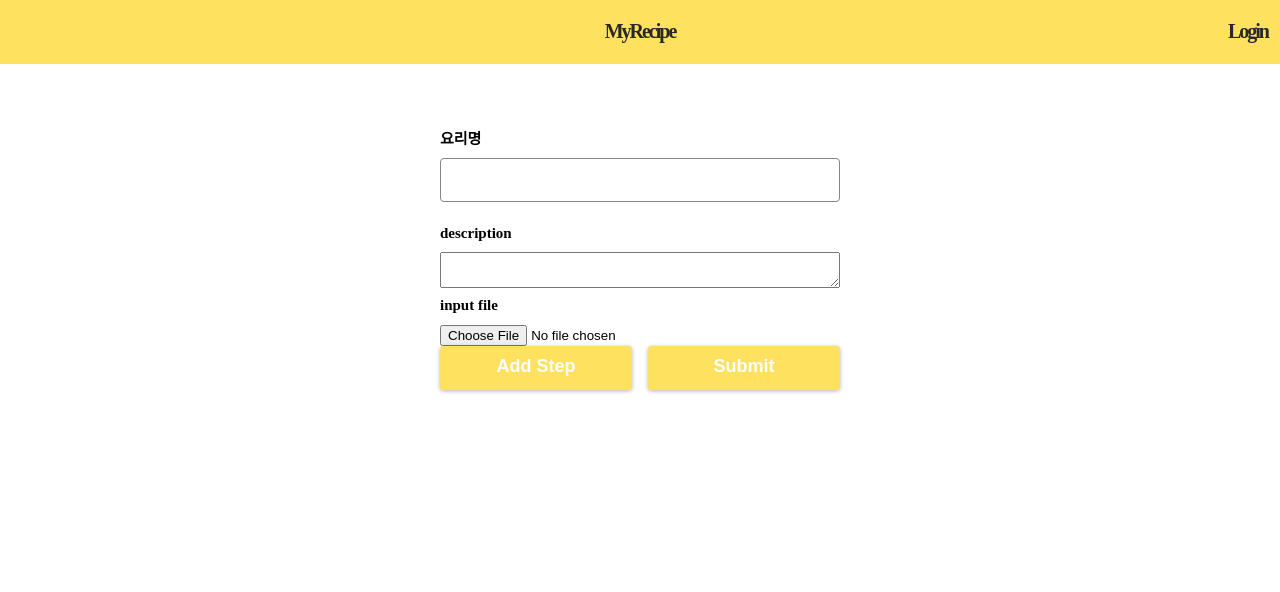
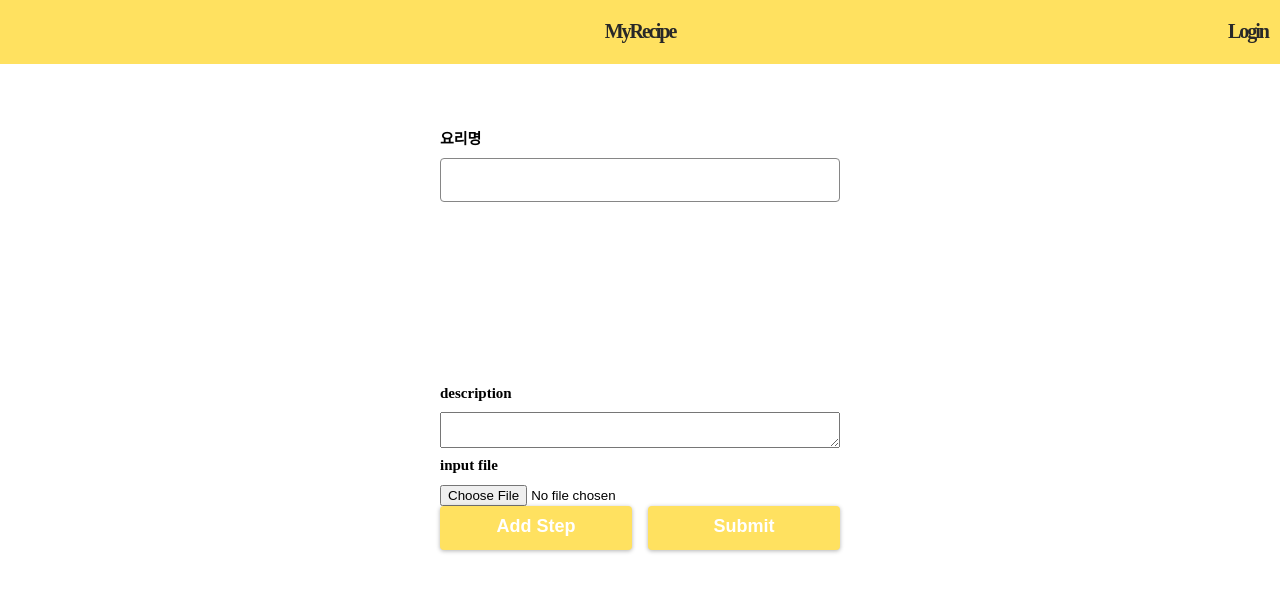
Before and after one commit to kimsg64/MyRecipe, a React (Create React App) app: page /add-recipe in a window 1280 px wide. Shown: the top 592 px of the page. Built offline with nearby package versions, Linux system fonts and the light colour scheme; no server answers.

Commit message:
add recpie input

```diff
--- a/src/components/AddRecipeInputGroup/index.tsx
+++ /dev/null
@@ -1,23 +0,0 @@
-import { Label } from '@pages/SignUp/style';
-import { FileInput, TextArea } from './style';
-
-const AddRecipeInputGroup = () => {
-    return (
-        <div>
-            <Label>
-                <span>description</span>
-                <div>
-                    <TextArea></TextArea>
-                </div>
-            </Label>
-            <Label>
-                <span>input file</span>
-                <div>
-                    <FileInput type="file" />
-                </div>
-            </Label>
-        </div>
-    );
-};
-
-export default AddRecipeInputGroup;
--- a/src/components/AddRecipeInputGroup/style.tsx
+++ /dev/null
@@ -1,9 +0,0 @@
-import styled from '@emotion/styled';
-
-export const TextArea = styled.textarea`
-    width: 100%;
-`;
-
-export const FileInput = styled.input`
-    width: 100%;
-`;
--- a/src/components/Header/index.tsx
+++ b/src/components/Header/index.tsx
@@ -17,7 +17,7 @@ const Header = ({ onClickHamburger }: HeaderProps) => {
     const { currentUser } = useUserContext();
     const email = currentUser?.email ?? '';
 
-    console.log('user: ', currentUser);
+    // console.log('user: ', currentUser);
 
     const onClickProfile = useCallback(() => {
         setIsOpenProfile((prev) => !prev);
--- a/src/hooks/useInput.tsx
+++ b/src/hooks/useInput.tsx
@@ -1,12 +1,14 @@
-import { useCallback, useState } from 'react';
+import { ChangeEvent, useCallback, useState } from 'react';
 
+// const useInput = (initialData: String) => {
 const useInput = (initialData: any) => {
     const [value, setValue] = useState(initialData);
-    const handler = useCallback((e: any) => {
+    // const onChangeHandler = useCallback((e: ChangeEvent<HTMLInputElement | HTMLTextAreaElement>) => {
+    const onChangeHandler = useCallback((e: any) => {
         setValue(e.target.value);
     }, []);
     // console.log(value);
-    return [value, handler, setValue];
+    return [value, onChangeHandler, setValue];
 };
 
 export default useInput;
--- a/src/pages/Add/index.tsx
+++ b/src/pages/Add/index.tsx
@@ -2,60 +2,52 @@ import React, { useCallback, useState } from 'react';
 
 import DefaultLayout from '@layouts/DefaultLayout';
 import { Form, Input, Label } from '@pages/SignUp/style';
-import { ButtonsContainer, SmallButton } from './style';
-import AddRecipeInputGroup from '@components/AddRecipeInputGroup';
+import { ButtonsContainer, FileInput, SmallButton, TempContainer, TextArea } from './style';
 
 import useInput from '@hooks/useInput';
 import { db } from '@utils/firebase';
 import { addDoc, collection } from 'firebase/firestore';
 import { useUserContext } from '@contexts/UserProvider';
-import { IStep, IIngredient, IRecipe, IUsedIngredient } from '@typings/db';
-
-type Inputs = {
-    sequence: Number;
-    steps: IStep[];
-};
+import { IStep, IRecipe } from '@typings/db';
 
 const Add = () => {
     const { currentUser } = useUserContext();
     const [cuisine, onChangeCuisine] = useInput('');
-    const [steps, setSteps] = useState([{}]);
+    const [steps, setSteps] = useState<IStep[]>([{ sequence: 1 }]);
+    const [description, onChangeDescription, setDescription] = useInput('');
 
     const onClickAddButton = useCallback(() => {
-        setSteps((prev) => [...prev, {}]);
-    }, []);
+        if (description) {
+            setSteps((prev) =>
+                [...prev, { sequence: prev[prev.length - 1].sequence++, description }].sort(
+                    (a, b) => a.sequence - b.sequence,
+                ),
+            );
+            setDescription('');
+        }
+    }, [description, setDescription]);
 
-    const onSubmitForm = async (e: React.FormEvent<HTMLFormElement>) => {
-        console.log('check this out');
+    const onSubmitForm = useCallback(
+        async (e: React.FormEvent<HTMLFormElement>) => {
             e.preventDefault();
+            if (!cuisine || !steps) return;
             try {
-            // const ingredient: IIngredient = {
-            //     name: '테스트 재료',
-            //     unit: '개',
-            // };
-            // const used: IUsedIngredient = {
-            //     ingredient,
-            //     amount: 3,
-            // };
-            // const step: IStep = {
-            //     description: '스텝들',
-            //     sequence: 1,
-            //     usedIngredients: [used],
-            // };
-            // const recipe: IRecipe = {
-            //     owner: currentUser?.uid ?? 'guest',
-            //     cuisine: '테스트 요리',
-            //     steps: [step],
-            //     ingredients: [ingredient],
-            //     isBest: false,
-            //     isNew: false,
-            // };
-            // const docRef = await addDoc(collection(db, 'recipe'), recipe);
-            // console.log('success', docRef);
+                const recipe: IRecipe = {
+                    owner: currentUser?.uid ?? 'guest',
+                    cuisine,
+                    steps: steps.slice(0, -1),
+                    ingredients: [{ name: 'hell', unit: 'point' }],
+                    isBest: false,
+                    isNew: false,
+                };
+                const docRef = await addDoc(collection(db, 'recipe'), recipe);
+                console.log('success', docRef);
             } catch (error: any) {
                 console.dir(error);
             }
-    };
+        },
+        [cuisine, steps, currentUser],
+    );
     return (
         <DefaultLayout>
             <Form onSubmit={onSubmitForm}>
@@ -65,9 +57,29 @@ const Add = () => {
                         <Input value={cuisine} type="text" onChange={onChangeCuisine} />
                     </div>
                 </Label>
-                {steps.map((step) => {
-                    return <AddRecipeInputGroup />;
+
+                {/* step 임시 저장 => 클릭 시 불러와서 수정 */}
+                <TempContainer>
+                    {steps &&
+                        steps.map((step) => {
+                            return <div key={step.sequence}>{step.description}</div>;
                         })}
+                </TempContainer>
+                {/* step 임시 저장 => 클릭 시 불러와서 수정 */}
+
+                <Label>
+                    <span>description</span>
+                    <div>
+                        <TextArea value={description} onChange={onChangeDescription}></TextArea>
+                    </div>
+                </Label>
+                <Label>
+                    <span>input file</span>
+                    <div>
+                        <FileInput type="file" />
+                    </div>
+                </Label>
+
                 <ButtonsContainer>
                     <SmallButton type="button" onClick={onClickAddButton}>
                         Add Step
--- a/src/pages/Add/style.tsx
+++ b/src/pages/Add/style.tsx
@@ -9,3 +9,23 @@ export const ButtonsContainer = styled.div`
 export const SmallButton = styled(Button)`
     width: 48%;
 `;
+
+export const TempContainer = styled.div`
+    width: 100%;
+    display: flex;
+    justify-content: space-around;
+
+    & div {
+        width: 200px;
+        height: 160px;
+        overflow: hidden;
+    }
+`;
+
+export const TextArea = styled.textarea`
+    width: 100%;
+`;
+
+export const FileInput = styled.input`
+    width: 100%;
+`;
```
Also changed, not shown: src/typings/db.ts (+4 -4 lines). Lines whose indentation alone changed are shown as unchanged.
